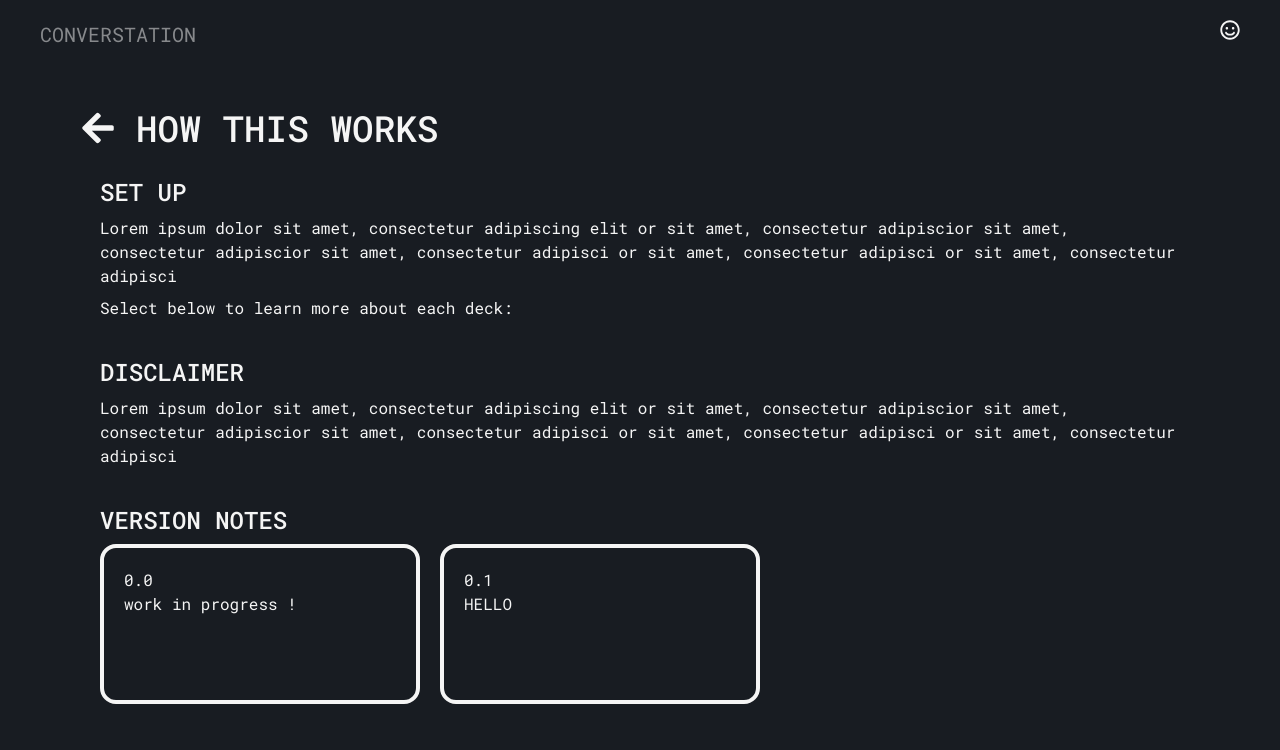
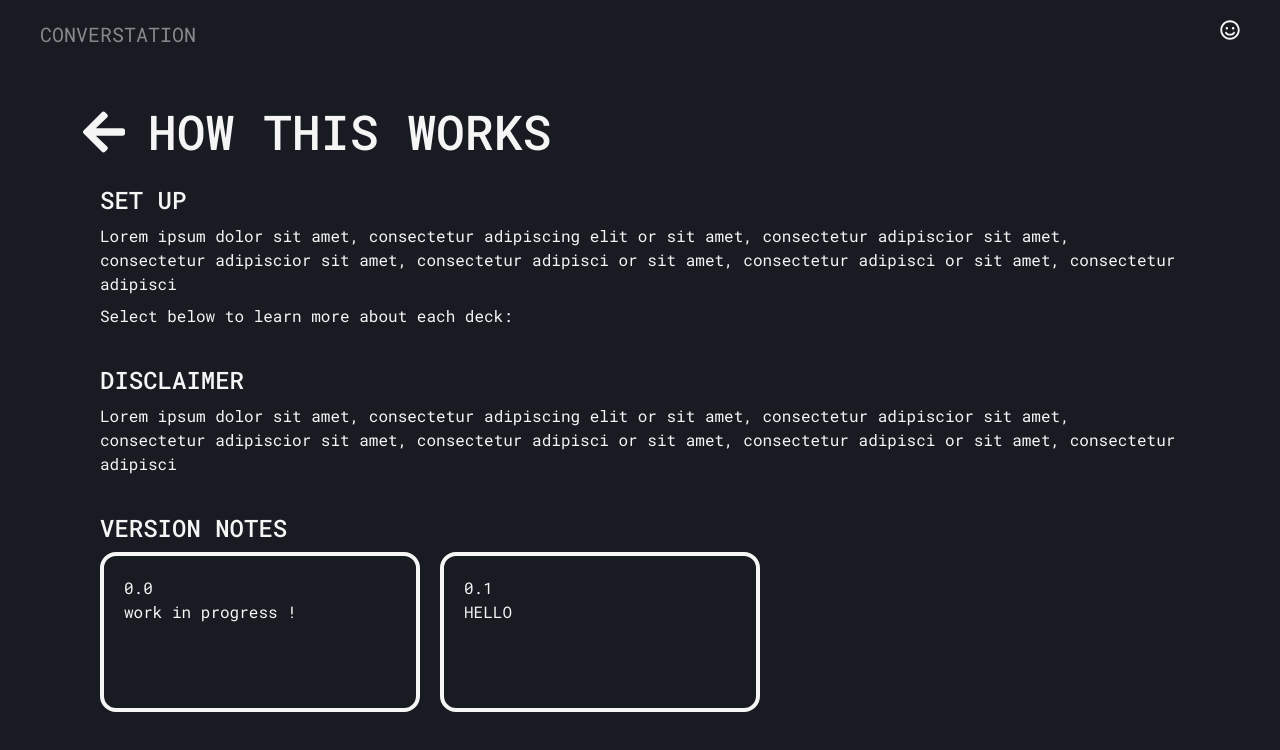
Before and after one commit to vibbyg/converstation, a Next.js app: page /help in a window 1280 px wide. Shown: the top 750 px of the page. Built offline with nearby package versions, Linux system fonts and the light colour scheme.

Commit message:
update component styles

```diff
--- a/src/app/common/component/navheader.tsx
+++ b/src/app/common/component/navheader.tsx
@@ -10,9 +10,9 @@ export const NavHeader = (props: NavHeaderProps) => {
     return (
         <div className="flex flex-row gap-5 items-center">
             <Link href={props.path}>
-                <FaArrowLeft className="text-4xl"/>
+                <FaArrowLeft className="text-5xl"/>
             </Link>
-            <h1 className="font-medium uppercase text-4xl">
+            <h1 className="font-medium uppercase text-5xl">
                 {props.text}
             </h1>
         </div>
--- /dev/null
+++ b/src/app/common/component/textStyles.tsx
@@ -0,0 +1,7 @@
+export const SubHeader: React.FC<{text: string}> = ({text}) => {
+    return (
+      <h1 className="font-medium uppercase text-2xl py-2">
+        {text}
+      </h1>
+    )
+  }
```
